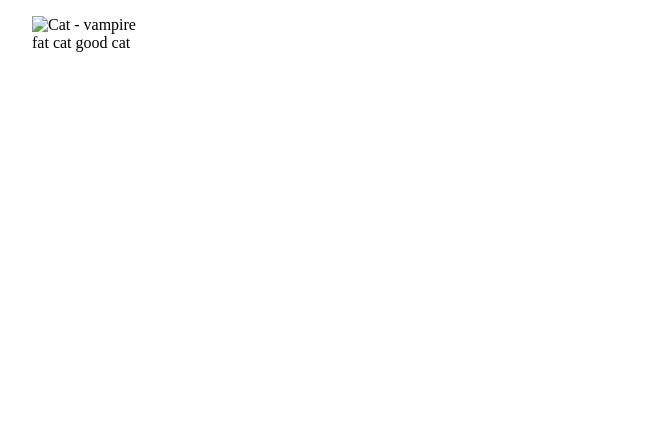
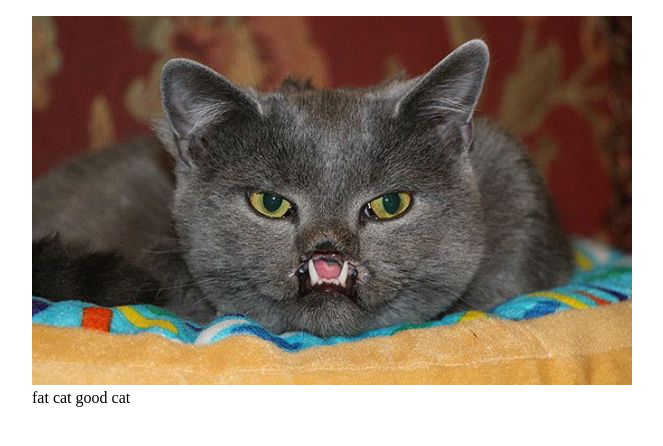
Before and after one commit to Oles88/home_2, a plain HTML site: page index.html in a window 1280 px wide. Shown: the whole page, without its empty margins (16-679 px from the left). Drawn offline with Linux system fonts and the light colour scheme.

Commit message:
add new file

```diff
--- a/index.html
+++ b/index.html
@@ -5,7 +5,7 @@
     </head>
     <body>
  <figure>
-     <img src="Cat - vampire" alt="Cat - vampire" />
+     <img src="Catvampire.jpg" alt="Cat - vampire" />
      <figcaption>fat cat good cat</figcaption>
        </figure>
 
```
Also changed, not shown: Catvampire.jpg (renamed from Cat - vampire.jpg).
